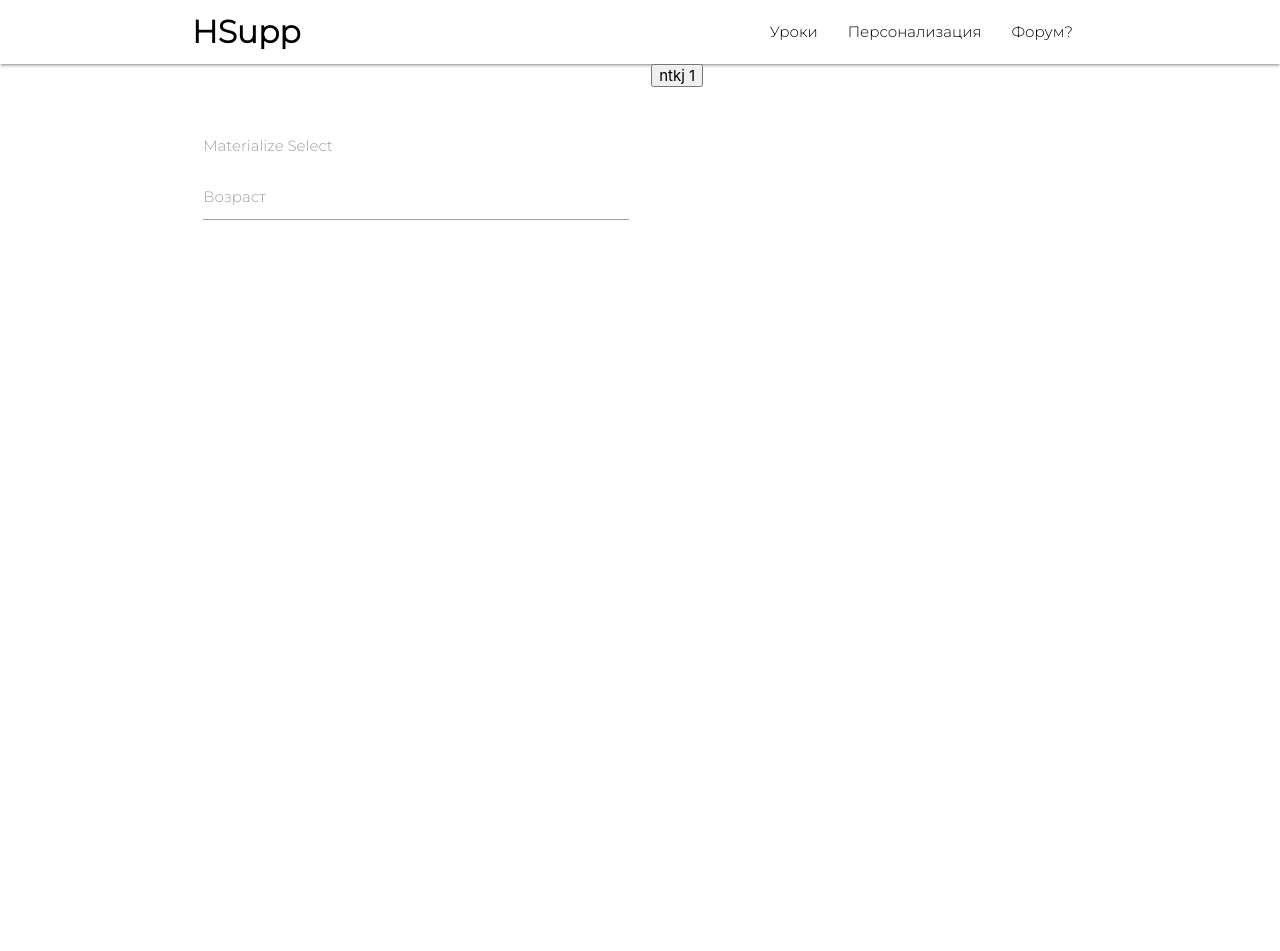
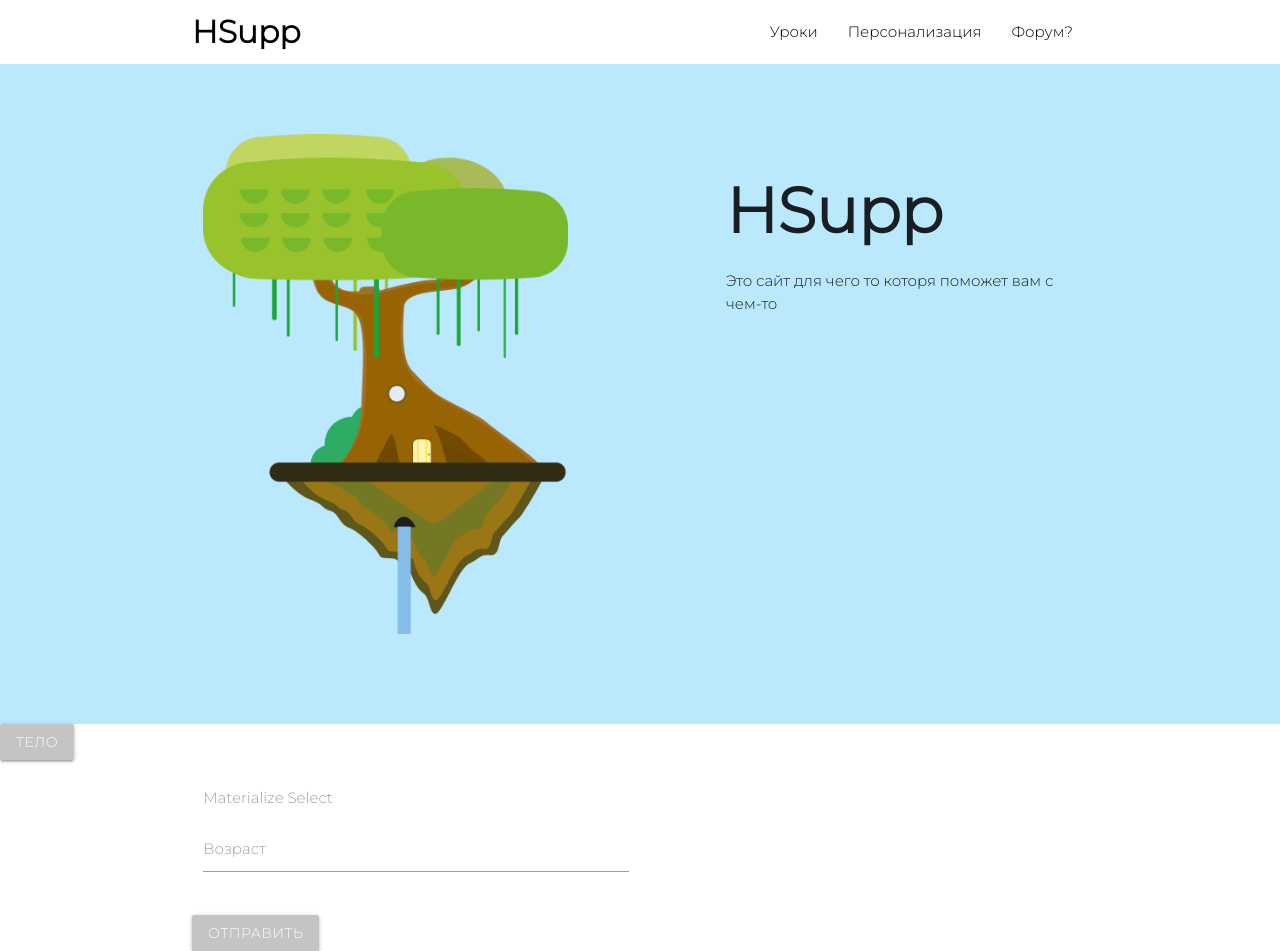
Before and after one commit to chichxh/HSupport, a PHP site: page / in a window 1280 px wide. Before the commit the page ends 220 px from the top, so only its background shows below. Run offline with PHP 8.4, Linux system fonts and the light colour scheme.

Commit message:
add tree

```diff
--- a/index.php
+++ b/index.php
@@ -25,24 +25,53 @@ require "connect.php";
 		.brand-logo, nav a {
 			color: #000 !important;
 		}
+		.sky {
+			background-color: #BAE8FC;
+			padding: 70px 0 70px 0;
+		}
+		.btn {
+			background-color: #c4c4c4;
+		}
+		.btn:hover {
+			background-color: #c4c4c4;
+		}
 	</style>
 </head>
 <body>
 	<?php require "header.php"; ?>
-	<div class="container">
-		<div class="row">
-			<div class="col s6">
-
-			</div>
-			<div class="col s6">
-				<a href="body_one.php"><button>ntkj 1</button></a>
+	<div class="sky">
+		<div class="container">
+			<div class="row">
+				<div class="col s7">
+					<!-- проблема -->
+					<div class="parallax-container">
+				        <img src="img/tree.png" height="100%">
+				    </div>
+				</div>
+				<div class="col s5">
+					<h1><b>HSupp</b></h1>
+					<p>Это сайт для чего то которя поможет вам с чем-то </p>
+				</div>
 			</div>
 		</div>
 	</div>
+	<script type="text/javascript">
+		document.addEventListener('DOMContentLoaded', function() {
+		    var elems = document.querySelectorAll('.parallax');
+		    var instances = M.Parallax.init(elems, options);
+		});
+	</script>
+
+
+	<a class="waves-effect waves-light btn" href="body_one.php">тело</a>
+
+
+
 	<div class="container">
 		<form>
 			<div class="row">
 				<div class="input-field col s6">
+					<!-- проблема -->
 				    <select>
 				      <option value="" disabled selected>Choose your option</option>
 				      <option value="1">Option 1</option>
@@ -58,8 +87,18 @@ require "connect.php";
 		            <label for="age">Возраст</label>
 		        </div>
 			</div>
+			<a class="waves-effect waves-light btn" name="myBody">Отправить</a>
 	    </form>
 	</div>
+
+<script type="text/javascript">
+	document.addEventListener('DOMContentLoaded', function() {
+    var elems = document.querySelectorAll('select');
+    var instances = M.FormSelect.init(elems, options);
+  });
+</script>
+
+
 
 
 <script src="https://cdnjs.cloudflare.com/ajax/libs/materialize/1.0.0/js/materialize.min.js"></script>
```
Also changed, not shown: img/tree.png (added).
